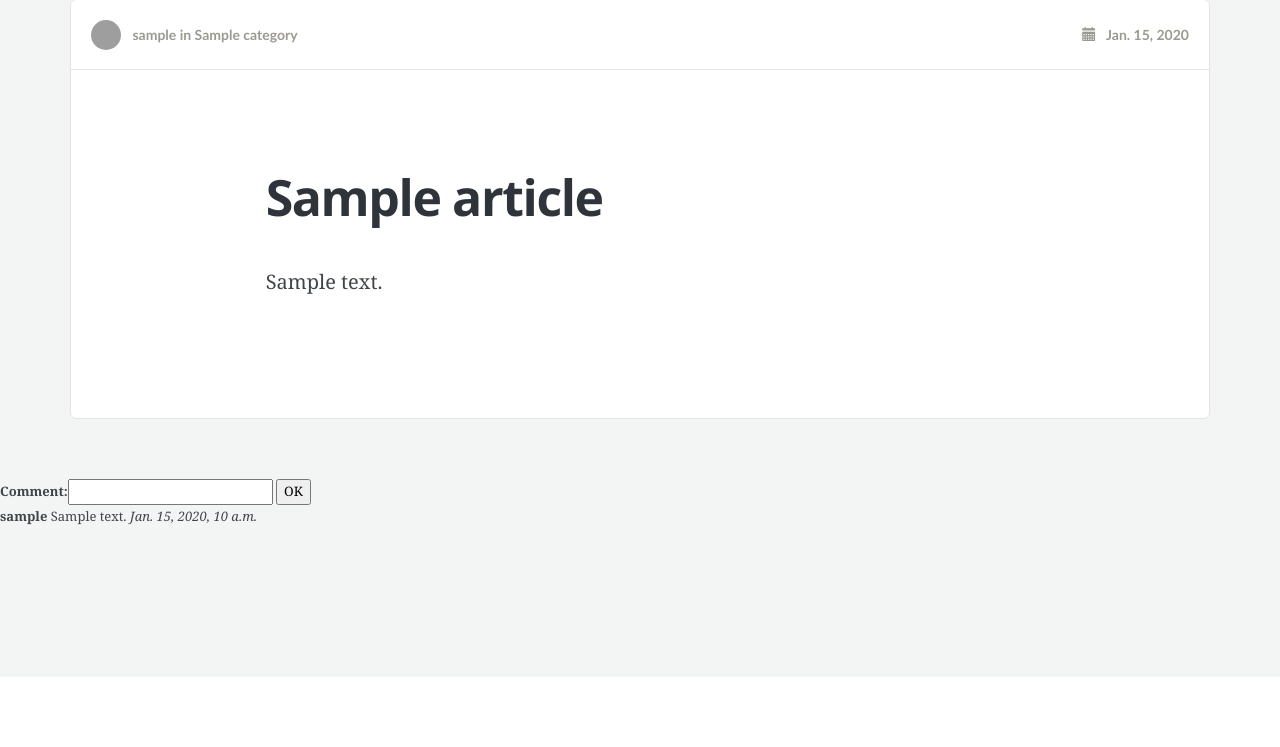
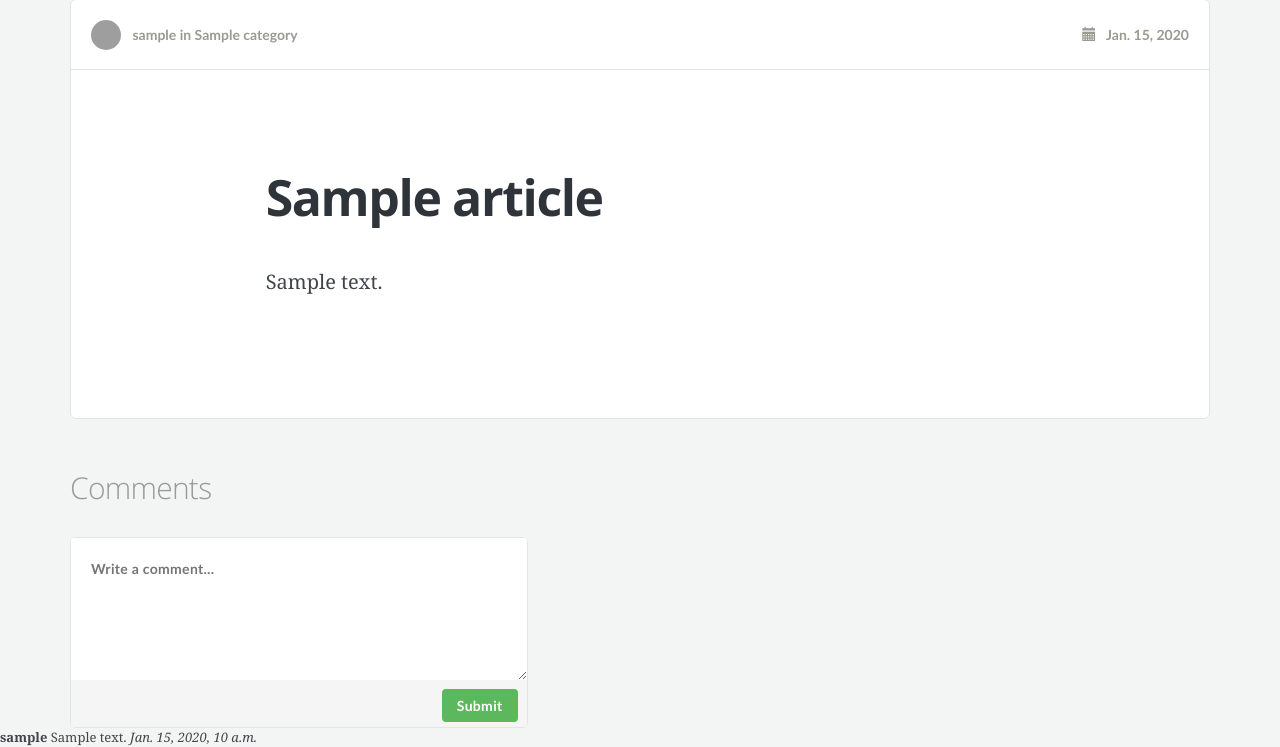
Before and after one commit to meikuam/Redwing, a Django app: a page that uses news/templates/news/article_detail.html in a window 1280 px wide. Shown: the part 123-870 px from the top of the page. Before the commit the page ends 648 px from the top, so only its background shows below. Run offline with Django 3.2, Linux system fonts and the light colour scheme; tables that the repository leaves empty hold one stand-in row (values such as "Sample post"); some libraries are stand-ins or nearby versions; grey boxes are pictures that could not be loaded.

Commit message:
comment box markup + styling

```diff
--- a/news/forms.py
+++ b/news/forms.py
@@ -4,4 +4,8 @@ from ckeditor.widgets import CKEditorWidget
 from .models import Article
 
 class CommentForm(forms.Form):
-	text = forms.CharField(label='Comment', max_length=200)
+	text = forms.CharField(
+		label='Comment',
+		max_length=200,
+		widget=forms.Textarea(attrs={'rows': 4, 'cols': 40, 'placeholder': 'Write a comment...'})
+	)
--- a/news/static/news/custom.css
+++ b/news/static/news/custom.css
@@ -1,3 +1,7 @@
+.no-padding {
+	padding: 0;
+}
+
 .cm-panel {
 	font-family: sans-serif;
 	background: black;
@@ -8,3 +12,67 @@
 .cm-panel .new-article {
 	margin: 0 5px;
 }
+
+.comment-box {
+	background-color: #fff;
+	border: 1px solid #e4e4e4;
+	border-radius: 6px;
+	float: left;
+	position: relative;
+	width: 100%;
+}
+
+.comment-upload {
+	background: none repeat scroll 0 0 #f5f5f5;
+	-webkit-border-radius: 4px;
+	-moz-border-radius: 4px;
+	-ms-border-radius: 4px;
+	-o-border-radius: 4px;
+	border-radius: 4px;
+	float: left;
+	width: 100%;
+}
+
+.comment-upload form {
+	float: left;
+	width: 100%;
+}
+
+.comment-upload form textarea {
+	resize: none;
+	background: none repeat scroll 0 0 #fff;
+	border: medium none;
+	-webkit-border-radius: 4px 4px 0 0;
+	-moz-border-radius: 4px 4px 0 0;
+	-ms-border-radius: 4px 4px 0 0;
+	-o-border-radius: 4px 4px 0 0;
+	border-radius: 4px 4px 0 0;
+	color: #777777;
+	float: left;
+	font-family: Lato;
+	font-size: 14px;
+	height: 142px;
+	letter-spacing: 0.3px;
+	padding: 20px;
+	width: 100%;
+	resize: vertical;
+	outline: none;
+}
+
+.comment-upload form button,
+.comment-upload form input[type=submit] {
+	border: medium none;
+	-webkit-border-radius: 4px;
+	-moz-border-radius: 4px;
+	-ms-border-radius: 4px;
+	-o-border-radius: 4px;
+	border-radius: 4px;
+	color: #fff;
+	float: right;
+	font-family: Lato;
+	font-size: 14px;
+	letter-spacing: 0.3px;
+	margin-right: 9px;
+	margin-top: 9px;
+	padding: 6px 15px;
+}
--- a/news/templates/news/article_detail.html
+++ b/news/templates/news/article_detail.html
@@ -2,7 +2,7 @@
 
 {% block content %}
 <div class="container">
-	<div class="boxed  push-down-60">
+	<div class="boxed  push-down-20">
 		<div class="meta">
 			<div class="meta__container--without-image" style="padding: 0 20px">
 				<div class="row">
@@ -32,12 +32,25 @@
 	</div>
 </div>
 
-<div>
-	<form action="{% url 'news:comment' object.slug %}" method="post">
-		{% csrf_token %}
-		{{ form }}
-		<input type="submit" value="OK">
-	</form>
+<div class="container">
+	<div class="row">
+		<div class="col-md-12">
+			<h3>Comments</h3>
+		</div>
+	</div>
+	<div class="row">
+		<div class="col-md-5">
+			<div class="comment-box no-padding blank">
+				<div class="comment-upload">
+					<form action="{% url 'news:comment' object.slug %}" method="post">
+						{% csrf_token %}
+						{{ form.text }}
+						<input type="submit" value="Submit" class="btn btn-success green">
+					</form>
+				</div>
+			</div>
+		</div>
+	</div>
 </div>
 <div>
 	{% for comment in comments %}
```
